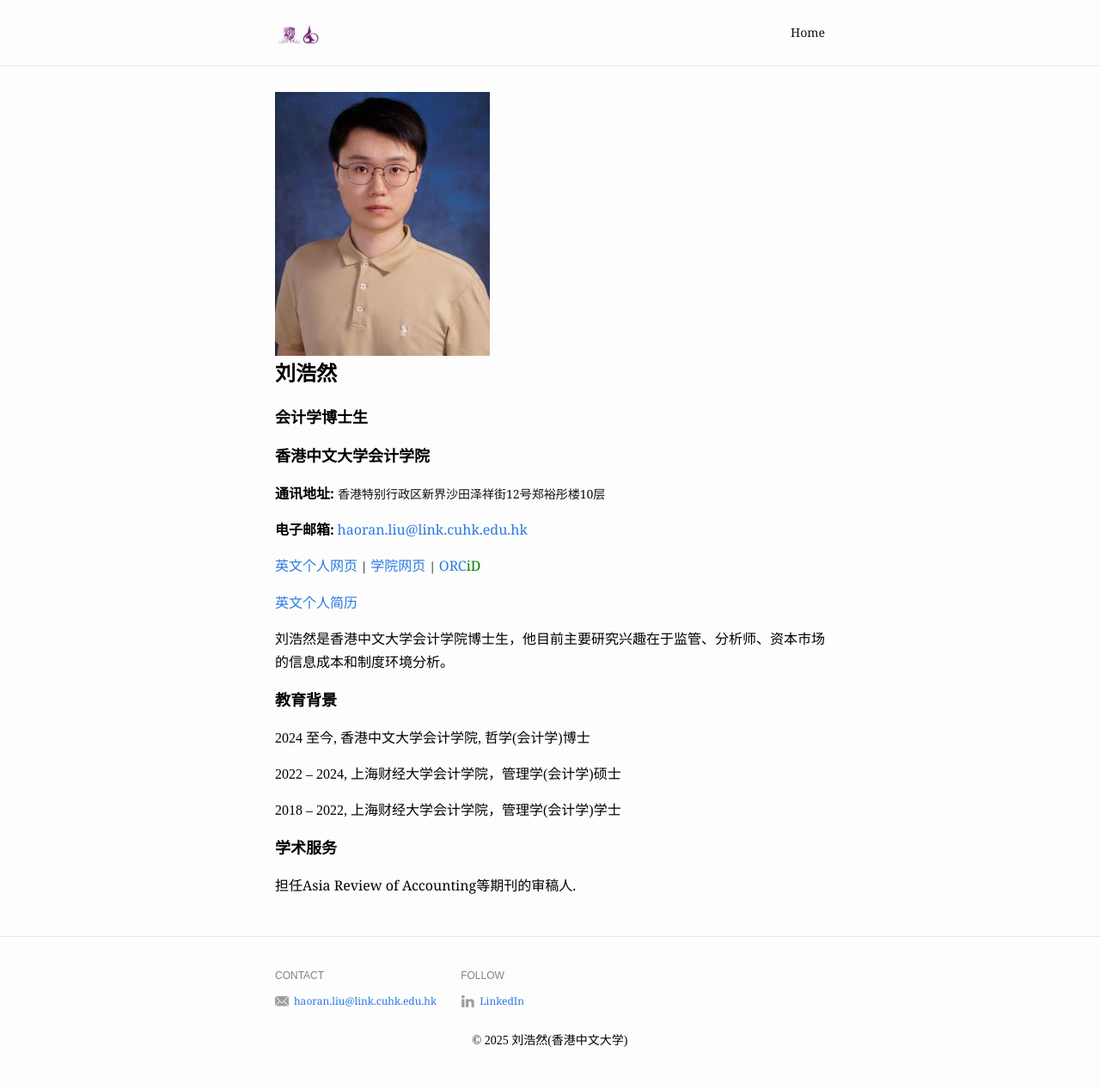
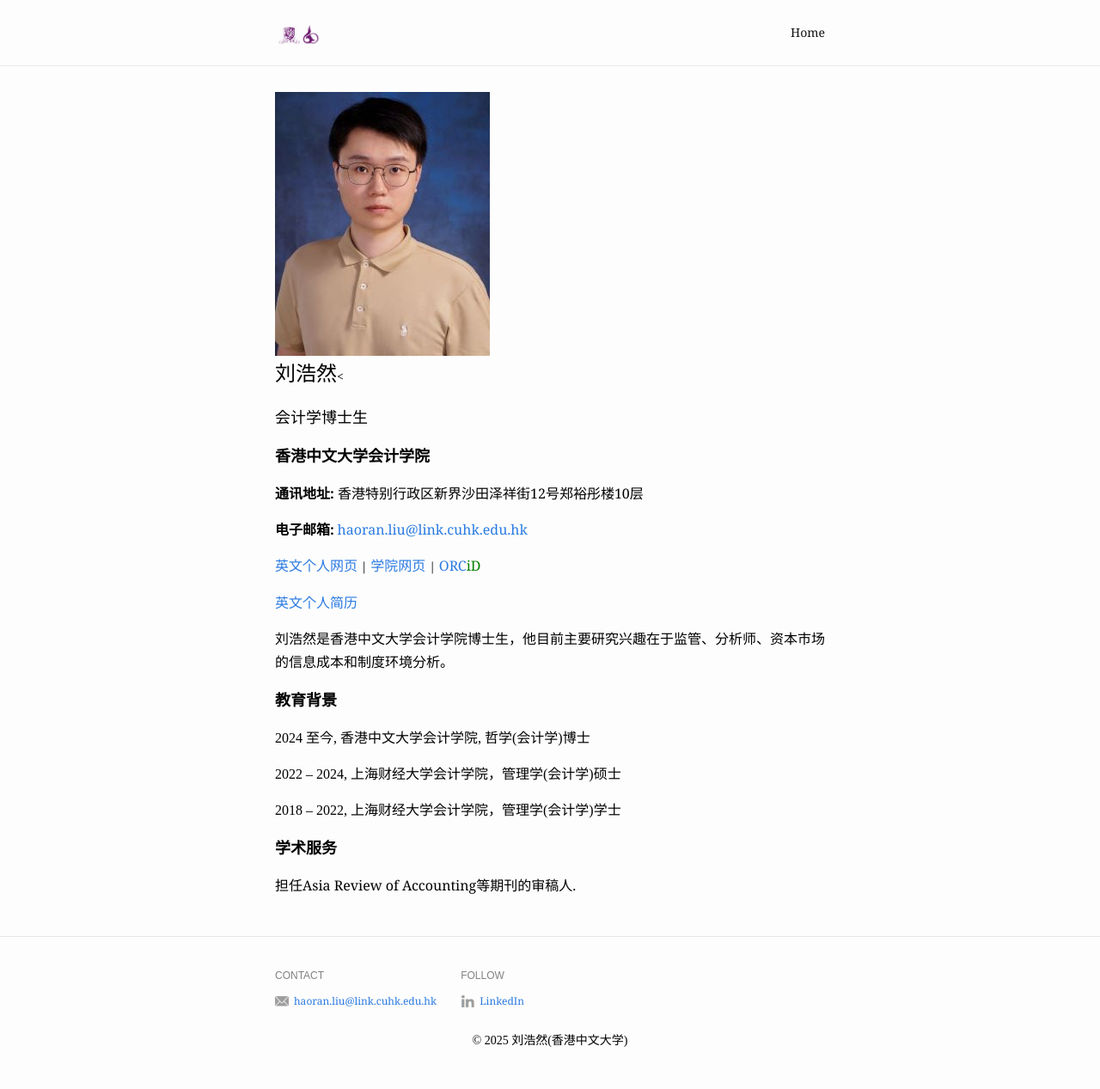
Before and after one commit to LeightonLiu/leightonliu.github.io, a Jekyll site: the page built from index.md, in a window 1280 px wide. Shown: the whole page at 86% size. Built offline with Jekyll 4.4.1, drawn with Linux system fonts in a browser that asks for light colours.

Commit message:
Update index.md

```diff
--- a/index.md
+++ b/index.md
@@ -7,16 +7,16 @@ profile_picture:
 
 
 <p>
-<b><font color="Black" size=5 class="aa">刘浩然</font></b>
+<font color="Black" size=5 class="aa">刘浩然</font><
 </p>
 <p>
-<b><font color="Black" size=4 class="aa">会计学博士生</font></b>
+<font color="Black" size=4 class="aa">会计学博士生</font>
 </p>
 <p>
 <b><font color="Black" size=4 class="aa">香港中文大学会计学院</font></b>
 </p>
 <p>
-<b><font color="Black" size=3 class="aa">通讯地址: </font></b> 香港特别行政区新界沙田泽祥街12号郑裕彤楼10层
+<b><font color="Black" size=3 class="aa">通讯地址: </font></b> <font color="Black" size=3 class="aa"> 香港特别行政区新界沙田泽祥街12号郑裕彤楼10层 </font>
 </p>
 <p>
 <b><font color="Black" size=3>电子邮箱:</font></b>
```
